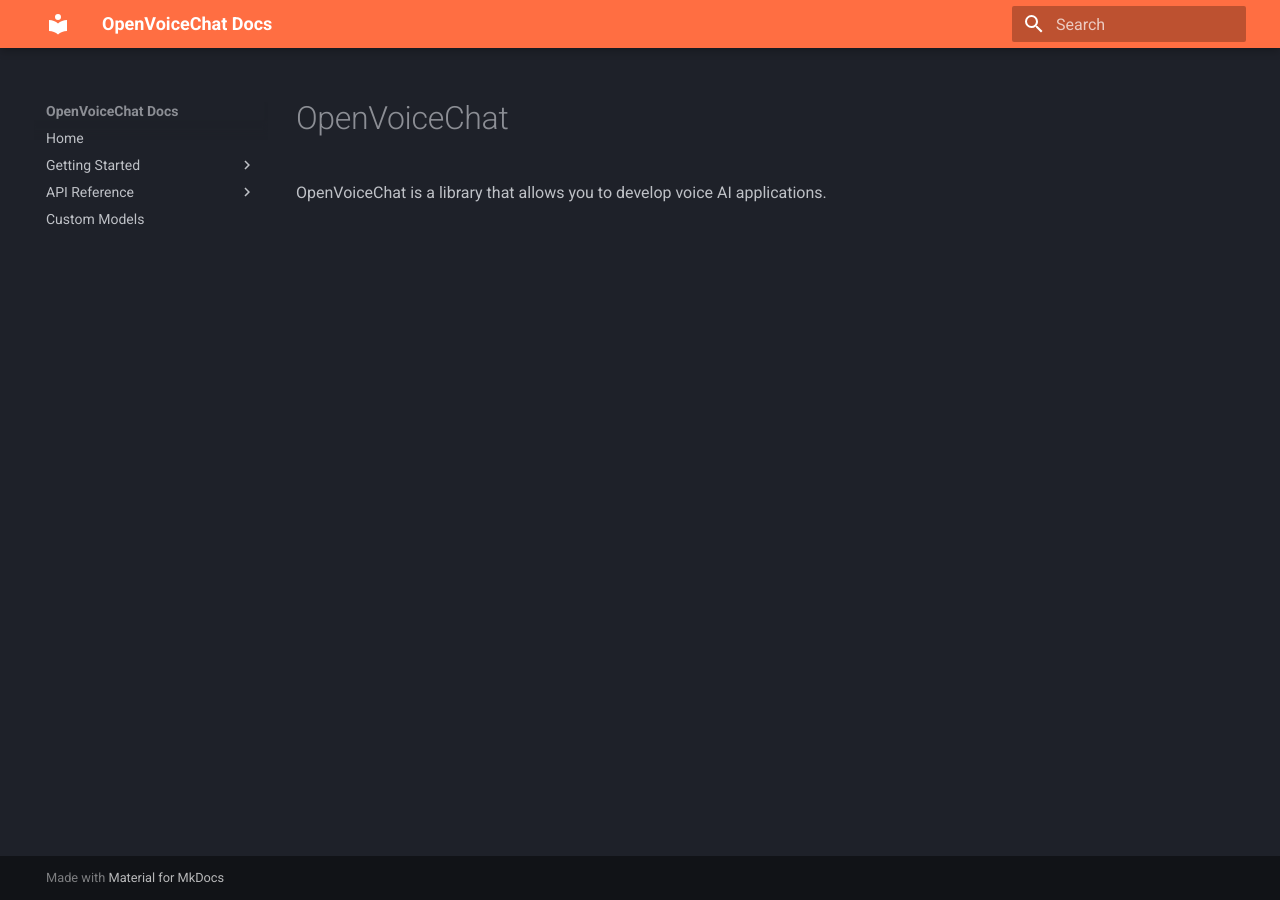
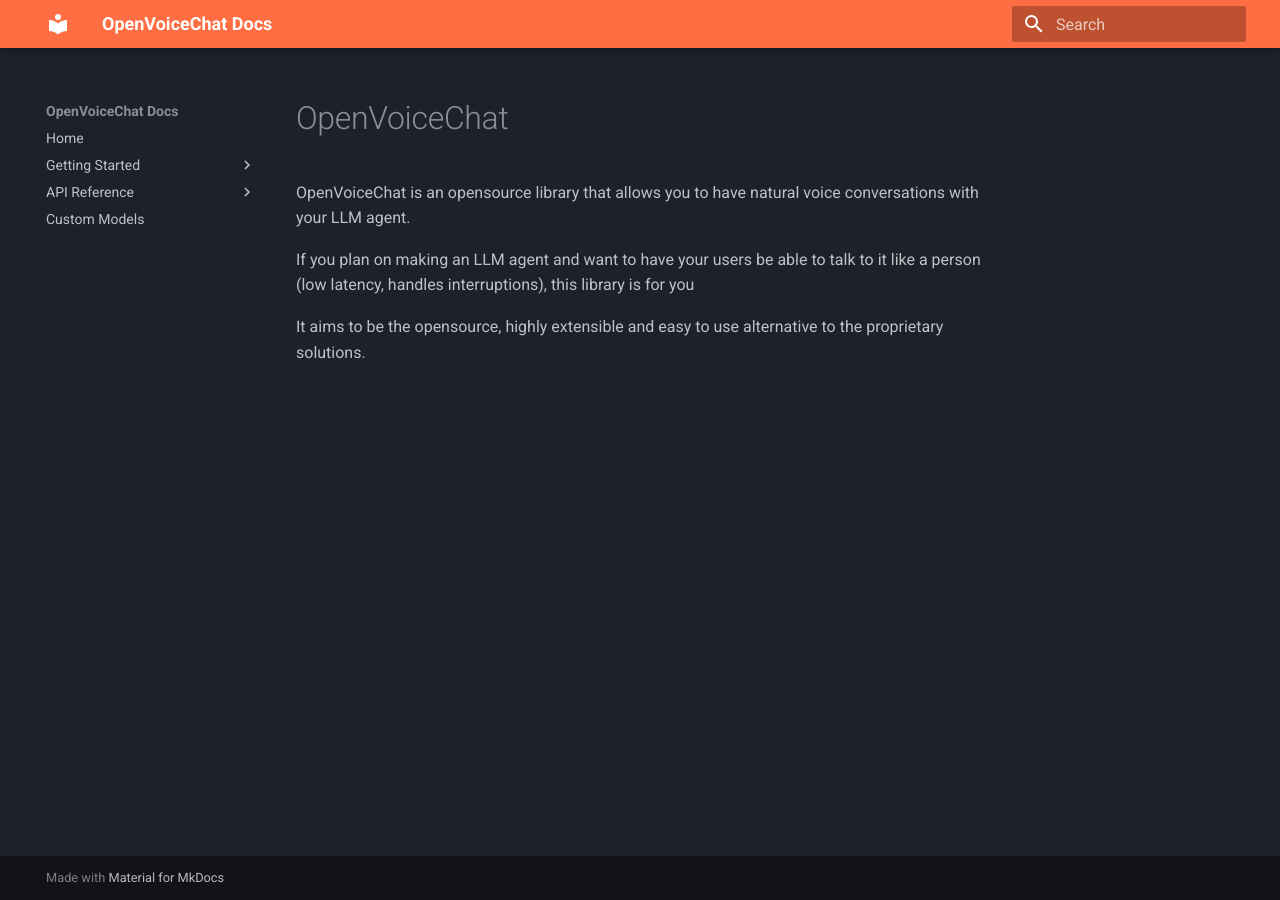
Before and after one commit to Finity-Alpha/OpenVoiceChat, an MkDocs documentation site: the page built from docs/home.md, in a window 1280 px wide. Built offline with MkDocs 1.6.1 and Material for MkDocs 9.7.7, drawn with Linux system fonts in a browser that asks for light colours.

Commit message:
improve description

```diff
--- a/docs/home.md
+++ b/docs/home.md
@@ -1,6 +1,9 @@
 # OpenVoiceChat
 
+OpenVoiceChat is an opensource library that allows you to have natural voice conversations with your LLM agent.
 
+If you plan on making an LLM agent and want to have your users be able to
+talk to it like a person (low latency, handles interruptions), this
+library is for you
 
-
-OpenVoiceChat is a library that allows you to develop voice AI applications.
+It aims to be the opensource, highly extensible and easy to use alternative to the proprietary solutions.
```
